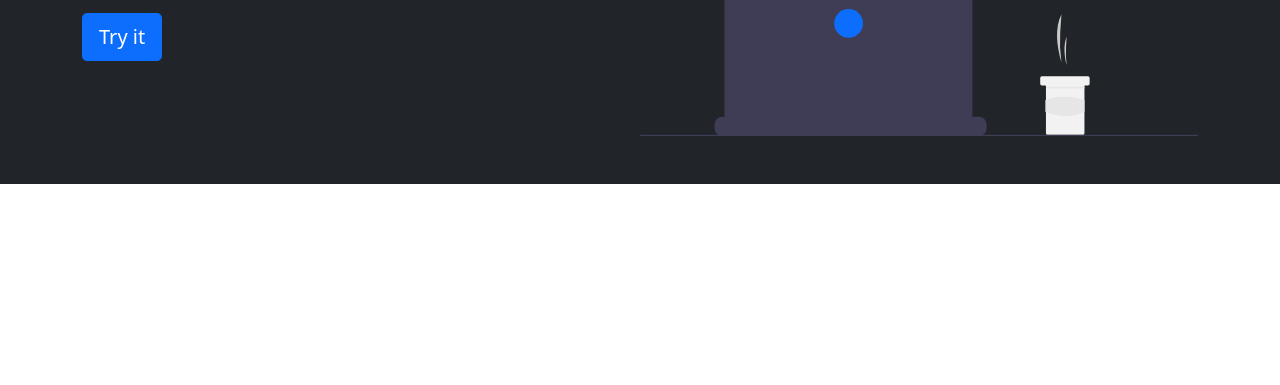
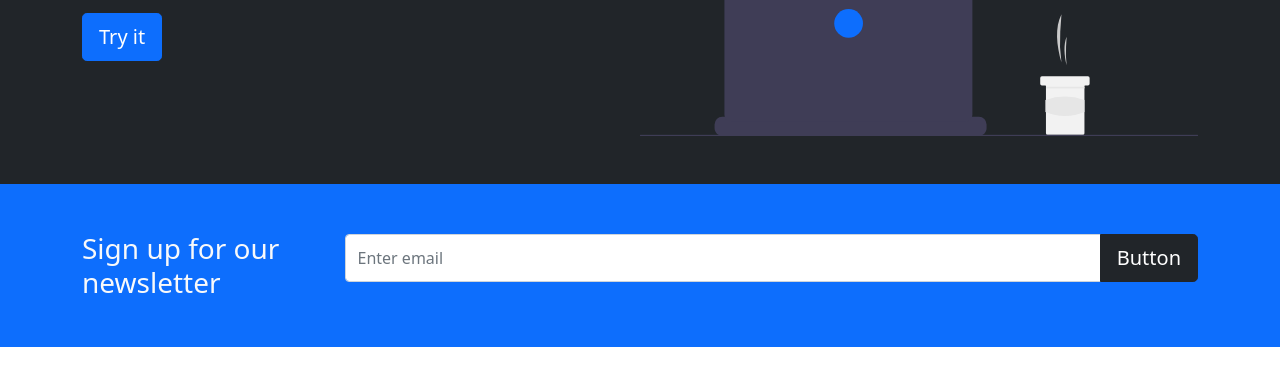
Before and after one commit to malimart/fis-theater, a plain HTML site: page bootstrap-website/index.html in a window 1280 px wide. Shown: the part 345-730 px from the top of the page. Drawn offline with nearby package versions, Linux system fonts and the light colour scheme.

Commit message:
second commit

```diff
--- a/bootstrap-website/index.html
+++ b/bootstrap-website/index.html
@@ -39,7 +39,8 @@
             <div class="d-sm-flex align-items-center justify-content-between">
                 <div>
                     <h1>Become an <span class="text-warning"> IT expert </span></h1>
-                    <p class="lead">"Lorem ipsum dolor sit amet, consectetur adipiscing elit, sed do eiusmod tempor incididunt ut labore et dolore magna aliqua."</p>
+                    <p class="lead">"Lorem ipsum dolor sit amet, consectetur adipiscing elit, sed do eiusmod tempor
+                        incididunt ut labore et dolore magna aliqua."</p>
                     <button class="btn btn-primary btn-lg">Try it</button>
                 </div>
                 <img class="img-fluid w-50 d-none d-sm-block" src="img/showcase.svg">
@@ -47,7 +48,17 @@
         </div>
     </section>
 
-
+    <section class="bg-primary text-light p-5">
+        <div class="container">
+            <div class="d-md-flex justify-content-between align-items-center">
+                <h3 class="mb-3 mb-md-0">Sign up for our newsletter</h3>
+                <div class="input-group mb-3">
+                    <input type="text" class="form-control" placeholder="Enter email">
+                    <button class="btn btn-dark btn-lg" type="button">Button</button>
+                </div>
+            </div>
+        </div>
+    </section>
 
     <script src="https://cdn.jsdelivr.net/npm/bootstrap@5.1.3/dist/js/bootstrap.bundle.min.js"
         integrity="sha384-ka7Sk0Gln4gmtz2MlQnikT1wXgYsOg+OMhuP+IlRH9sENBO0LRn5q+8nbTov4+1p"
```
